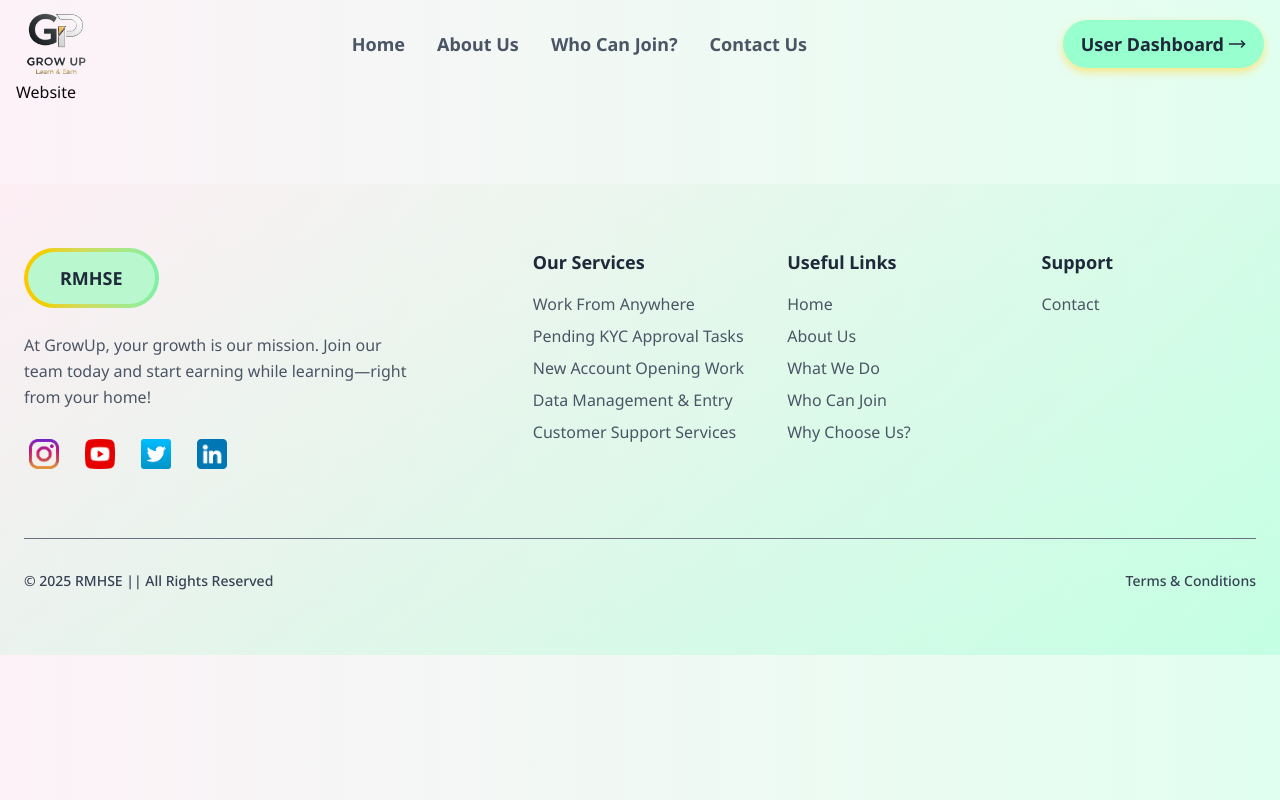
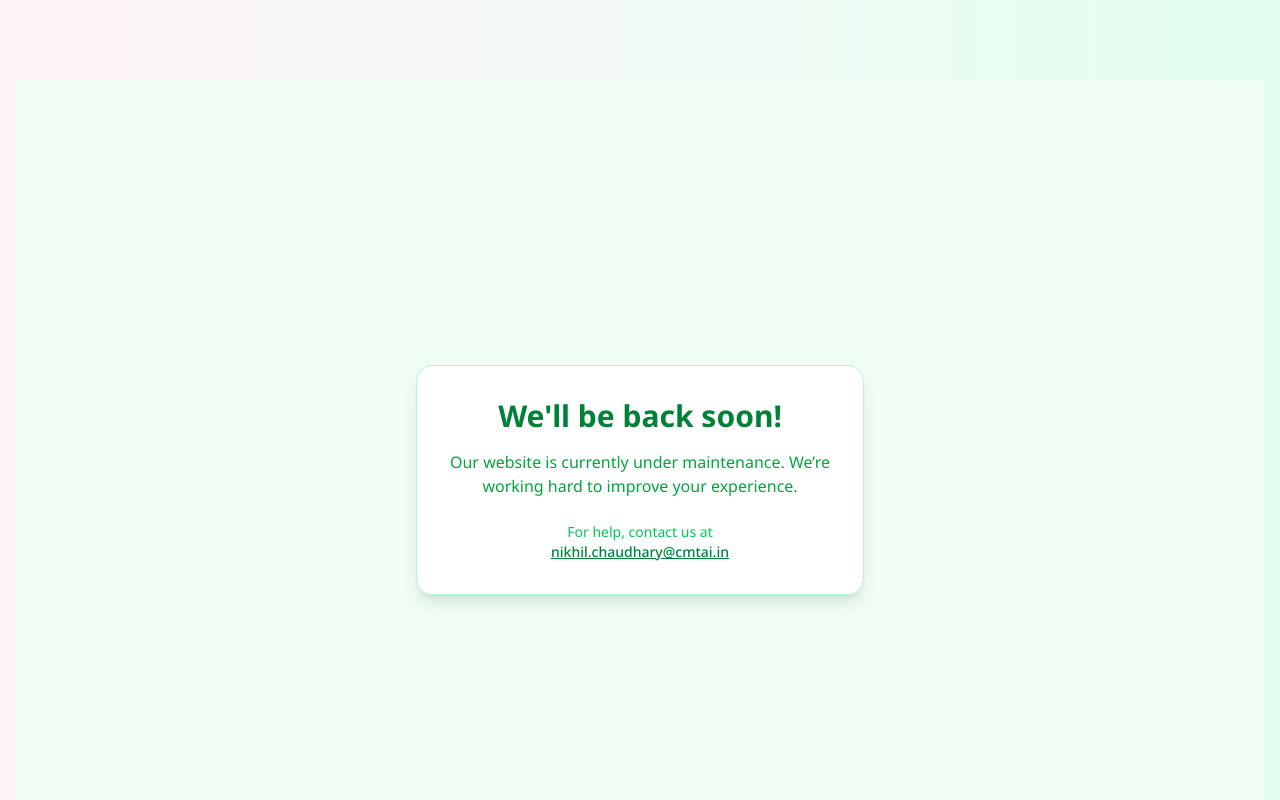
Before and after one commit to bhumika-cmtai/rmhse, a Next.js app: page / in a window 1280 px wide. Shown: the top 800 px of the page. Built offline with nearby package versions, Linux system fonts and the light colour scheme.

Commit message:
refactor: update layout and page components for consistency and clarity

```diff
--- a/app/(website)/layout.tsx
+++ b/app/(website)/layout.tsx
@@ -19,12 +19,12 @@ export default function Layout({
   return (
     <div className={`min-h-screen bg-gradient-to-r from-pink-50  to-sea-green-100/30 font-sans overflow-x-hidden ${notoSans.className}`}>
         <div className="w-full hidden lg:block"></div>
-        <Header />
+        {/* <Header /> */}
       <div className="flex flex-col">
         <main className="w-full py-20 px-4 ">
           {children}
         </main>
-      <Footer />
+      {/* <Footer /> */}
       </div>
     </div>
   );
--- a/app/(website)/page.tsx
+++ b/app/(website)/page.tsx
@@ -1,11 +1,22 @@
-import React from 'react'
+import React from 'react';
 
-const page = () => {
+const Page = () => {
   return (
-    <div>
-      Website
+    <div className="min-h-screen bg-green-50 flex items-center justify-center p-4">
+      <div className="bg-white shadow-lg rounded-2xl p-8 max-w-md text-center border border-green-200">
+        <h1 className="text-3xl font-bold text-green-700 mb-4">We'll be back soon!</h1>
+        <p className="text-green-600 mb-6">
+          Our website is currently under maintenance. We’re working hard to improve your experience.
+        </p>
+        <p className="text-sm text-green-500">
+          For help, contact us at <br />
+          <a href="mailto:nikhil.chaudhary@cmtai.in" className="underline text-green-700 font-medium">
+            nikhil.chaudhary@cmtai.in
+          </a>
+        </p>
+      </div>
     </div>
-  )
-}
+  );
+};
 
-export default page
+export default Page;
```
